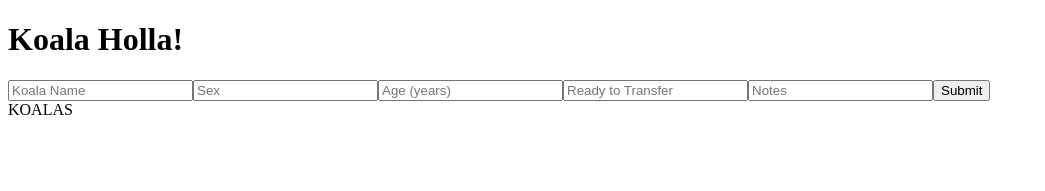
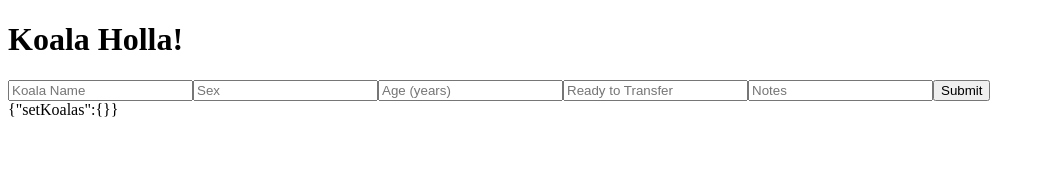
Before and after one commit to RAGSOOK/koalla-holla-rescuers-down-under, a React (Create React App) app: page / in a window 1280 px wide. Shown: the top 191 px of the page, without its empty margins (0-1045 px from the left). Built offline with nearby package versions, Linux system fonts and the light colour scheme; no server answers.

Commit message:
fixed fetchkoalas

```diff
--- a/src/components/KoalaList/KoalaList.js
+++ b/src/components/KoalaList/KoalaList.js
@@ -2,9 +2,13 @@ import React, {Component} from 'react';
 import {connect} from 'react-redux';
 
 class KoalaList extends Component{
+    componentDidMount(){
+        this.props.dispatch({type: 'GET_KOALAS'});
+    }
+
     render(){
         return (
-            <div>KOALAS</div>
+            <div>{JSON.stringify(this.props.reduxStore)}</div>
         )
     }
 }
--- a/src/index.js
+++ b/src/index.js
@@ -18,9 +18,9 @@ function* rootSaga() {
 //Fetch Koal Saga
 function* fetchKoalas() {
     try{
-        const koalas = axios.get('/api/koala');
+        const koalas = yield axios.get('/api/koala');
         console.log(koalas);
-        yield put({type: 'SET_KOALAS', payload: koalas});
+        yield put({type: 'SET_KOALAS', payload: koalas.data});
     }catch(error){
         alert('something went wrong');
         yield console.log('error in fetchKoalas', error);
```
